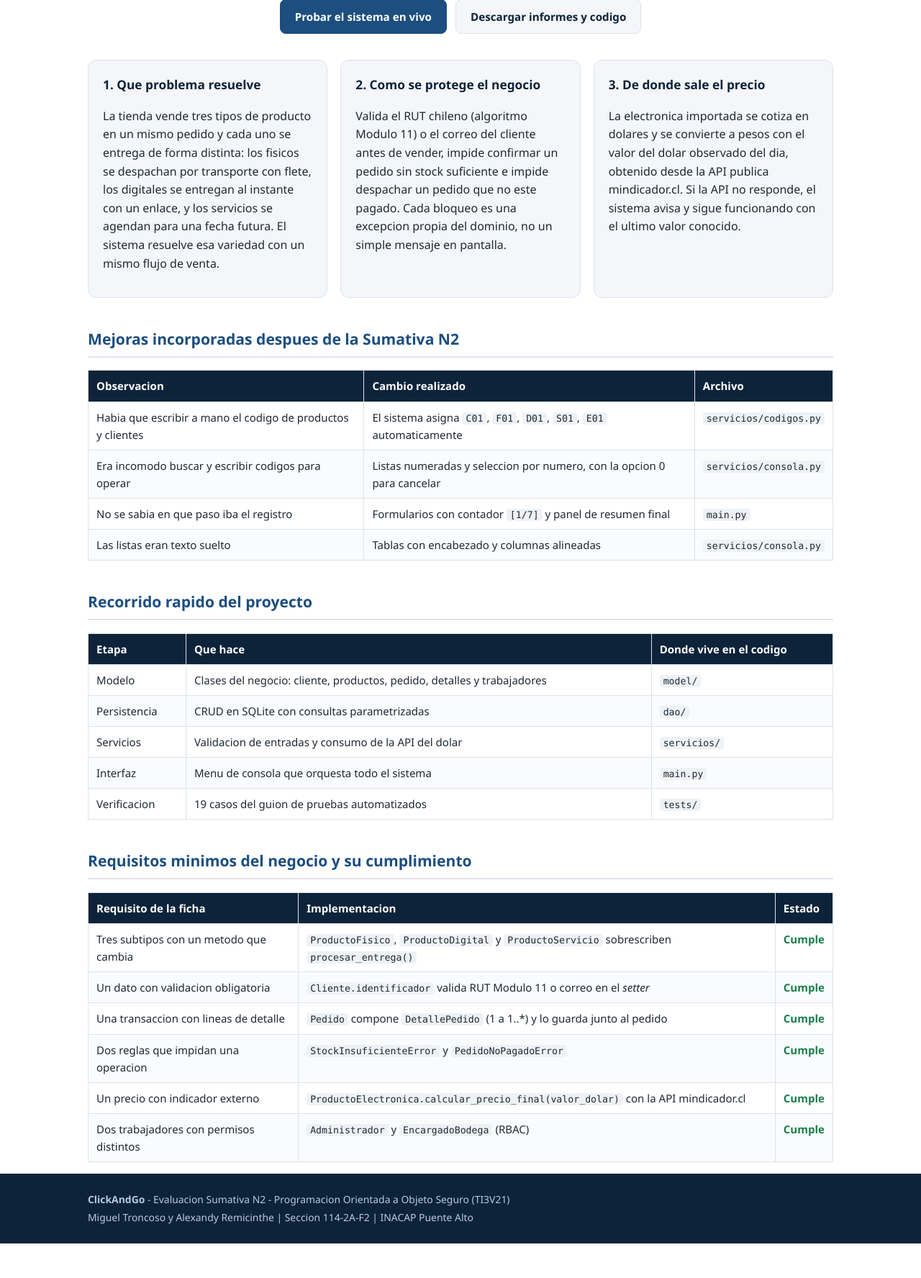
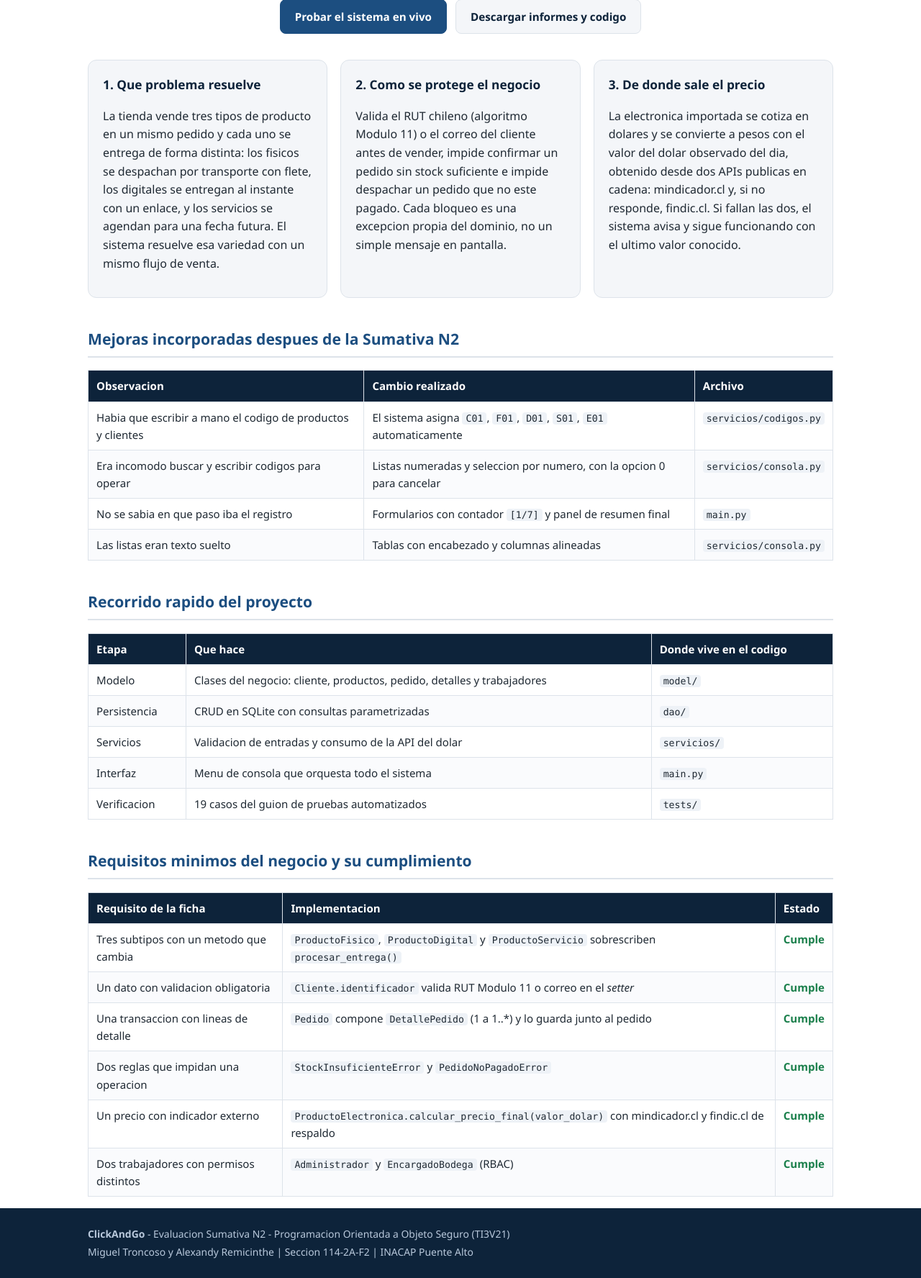
Before and after one commit to MiguelTroncoso/ecommerce, a Flask app: page / in a window 1280 px wide. Shown: the part 308-2084 px from the top of the page at 72% size. Before the commit the page ends 2036 px from the top, so only its background shows below. Run offline with Flask 3, Linux system fonts and the light colour scheme; parts of the project's set-up code (start-up, migrations or seed data) failed here and were passed over.

Commit message:
docs: mencionar los dos proveedores en el menu y el sitio

```diff
--- a/main.py
+++ b/main.py
@@ -8,7 +8,8 @@ Arquitectura:
     model/      clases del diagrama UML (una por archivo, con herencia,
                 encapsulamiento y excepciones propias de negocio)
     dao/        persistencia SQLite con consultas parametrizadas
-    servicios/  validacion de entradas, codigos automaticos y API mindicador.cl
+    servicios/  validacion de entradas, codigos automaticos y API del dolar
+                (mindicador.cl con respaldo en findic.cl)
     main.py     menu de consola que orquesta todo
 
 Ejecucion:
@@ -702,7 +703,7 @@ class AplicacionClickAndGo:
     # Indicador externo y RBAC
     # ==================================================================
     def _calcular_precio_dolar(self) -> None:
-        subtitulo("PRECIO CON EL DOLAR DEL DIA (mindicador.cl)")
+        subtitulo("PRECIO CON EL DOLAR DEL DIA (mindicador.cl con respaldo findic.cl)")
         valor = self._valor_dolar()
         if valor is None:
             info("El sistema continua funcionando: puede reintentar mas tarde.")
--- a/web/templates/index.html
+++ b/web/templates/index.html
@@ -36,8 +36,8 @@
     <h3>3. De donde sale el precio</h3>
     <p>
       La electronica importada se cotiza en dolares y se convierte a pesos con el valor del dolar
-      observado del dia, obtenido desde la API publica mindicador.cl. Si la API no responde, el
-      sistema avisa y sigue funcionando con el ultimo valor conocido.
+      observado del dia, obtenido desde dos APIs publicas en cadena: mindicador.cl y, si no responde,
+      findic.cl. Si fallan las dos, el sistema avisa y sigue funcionando con el ultimo valor conocido.
     </p>
   </article>
 </section>
@@ -78,7 +78,7 @@
       <tr><td>Un dato con validacion obligatoria</td><td><code>Cliente.identificador</code> valida RUT Modulo 11 o correo en el <em>setter</em></td><td class="ok">Cumple</td></tr>
       <tr><td>Una transaccion con lineas de detalle</td><td><code>Pedido</code> compone <code>DetallePedido</code> (1 a 1..*) y lo guarda junto al pedido</td><td class="ok">Cumple</td></tr>
       <tr><td>Dos reglas que impidan una operacion</td><td><code>StockInsuficienteError</code> y <code>PedidoNoPagadoError</code></td><td class="ok">Cumple</td></tr>
-      <tr><td>Un precio con indicador externo</td><td><code>ProductoElectronica.calcular_precio_final(valor_dolar)</code> con la API mindicador.cl</td><td class="ok">Cumple</td></tr>
+      <tr><td>Un precio con indicador externo</td><td><code>ProductoElectronica.calcular_precio_final(valor_dolar)</code> con mindicador.cl y findic.cl de respaldo</td><td class="ok">Cumple</td></tr>
       <tr><td>Dos trabajadores con permisos distintos</td><td><code>Administrador</code> y <code>EncargadoBodega</code> (RBAC)</td><td class="ok">Cumple</td></tr>
     </tbody>
   </table>
```
